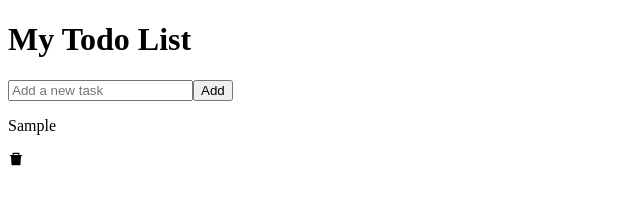
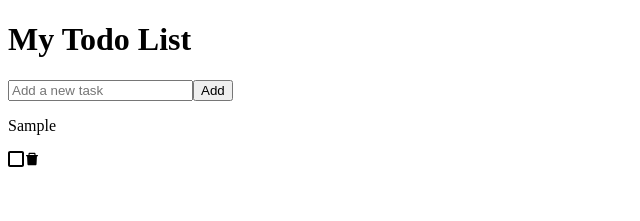
Before and after one commit to lMahesvara/to-do-list, a React (Create React App) app: page / in a window 1280 px wide. Both pictures are taken after typing "Sample" into the empty fields and a click on the button "Add". Shown: the top 221 px of the page, without its empty margins (0-640 px from the left). Built offline with nearby package versions, Linux system fonts and the light colour scheme.

Commit message:
add checked feature

```diff
--- a/src/components/ListItem.js
+++ b/src/components/ListItem.js
@@ -1,12 +1,33 @@
-import React from "react"
+import React, { useState } from "react"
 import { AiFillDelete } from "react-icons/ai"
+import { ImCheckboxChecked, ImCheckboxUnchecked } from "react-icons/im"
 
 const ListItem = ({ task, index, handleDelete }) => {
+  const [isFinished, setIsFinished] = useState(false)
   return (
-    <article className="relative w-full bg-gray-700 rounded-md px-3 py-2 mb-4 text-white flex items-center">
-      <p className="overflow-x-auto scrollbar-hide w-4/5">{task}</p>
+    <article className="relative w-full bg-gray-800/50 rounded-md px-3 py-2 mb-4 text-white flex items-center ease-in-out">
+      {isFinished ? (
+        <>
+          <p className="overflow-x-auto scrollbar-hide w-4/5 line-through text-gray-400">
+            {task}
+          </p>
+          <ImCheckboxChecked
+            className="absolute right-10  cursor-pointer hover:scale-125 transform transition duration-300"
+            onClick={() => setIsFinished(!isFinished)}
+          />
+        </>
+      ) : (
+        <>
+          <p className="overflow-x-auto scrollbar-hide w-4/5 ">{task}</p>
+          <ImCheckboxUnchecked
+            className="absolute right-10 cursor-pointer hover:scale-125 transform transition duration-300"
+            onClick={() => setIsFinished(!isFinished)}
+          />
+        </>
+      )}
+
       <AiFillDelete
-        className="absolute right-3 text-xl cursor-pointer"
+        className="absolute right-3 text-xl cursor-pointer hover:scale-125 transform transition duration-300"
         onClick={() => handleDelete(index)}
       />
     </article>
```
